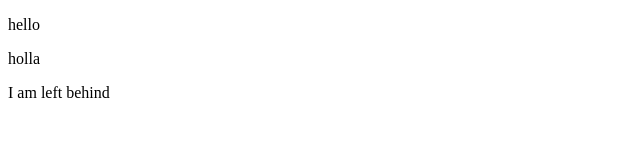
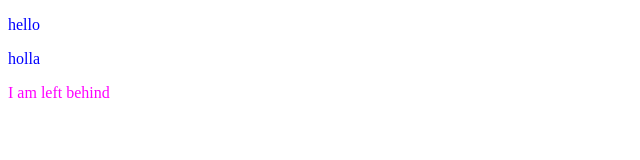
Before and after one commit to hieu1966hn/NPS-JSB20-DC-HB, a plain HTML site: page SS3/index.html in a window 1280 px wide. Shown: the whole page, without its empty margins (0-640 px from the left). Drawn offline with Linux system fonts and the light colour scheme.

Commit message:
Done code css

```diff
--- a/SS3/index.html
+++ b/SS3/index.html
@@ -9,6 +9,19 @@
   <!-- Muốn thay đổi icon thẻ trang web: Sử dụng như sau -->
   <link rel="shortcut icon" href="https://www.shareicon.net/data/2017/02/12/878655_orange_452x512.png"
     type="image/x-icon">
+
+  <!-- Vị trí code CSS: trong cặp thẻ <style> và nằm bên trong thẻ <head> -->
+
+  <style>
+    /* Ký hiệu comment code của CSS */
+    p {
+      color: blue;
+    }
+
+    div {
+      color: magenta;
+    }
+  </style>
 </head>
 
 <body>
```
